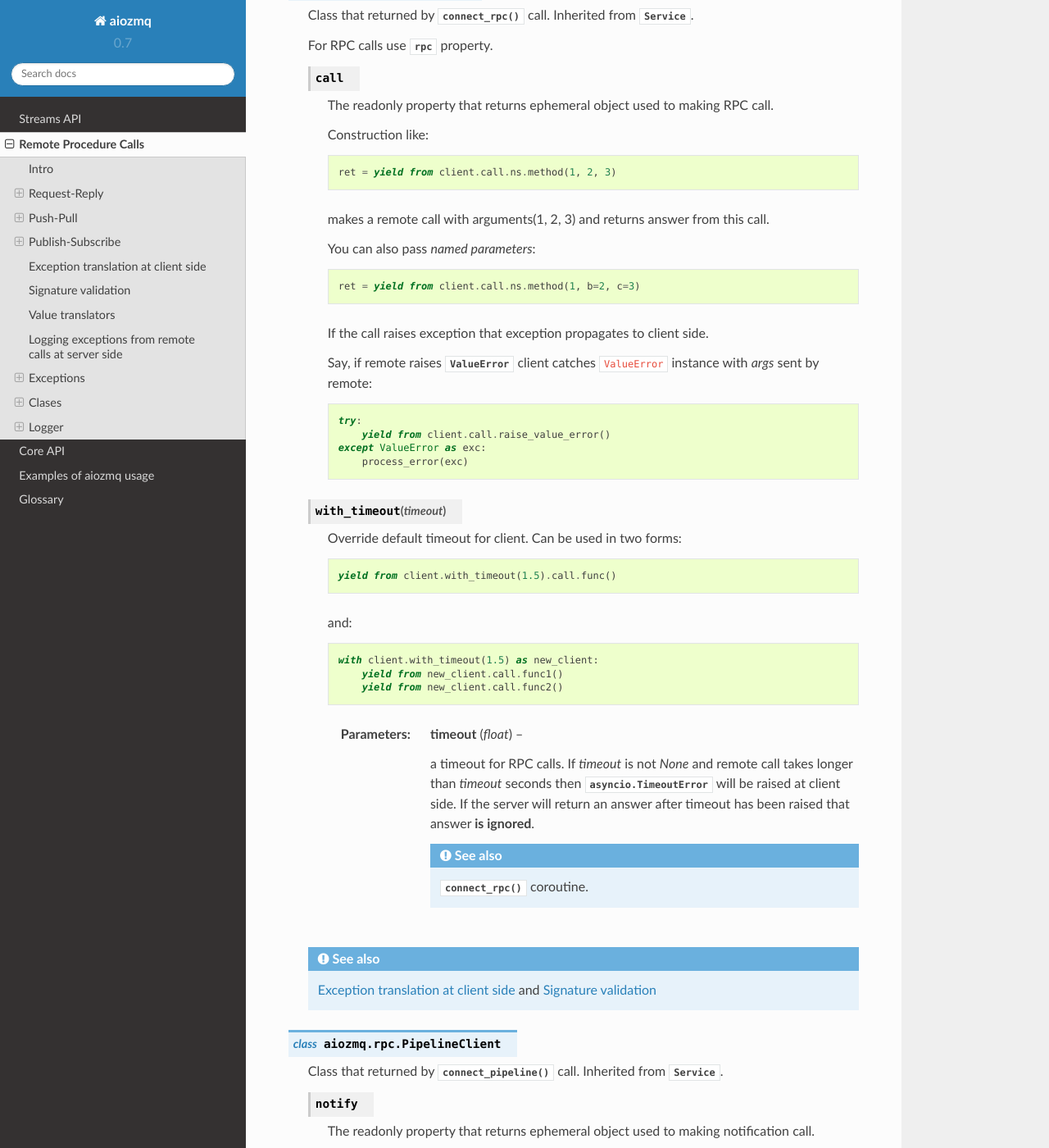
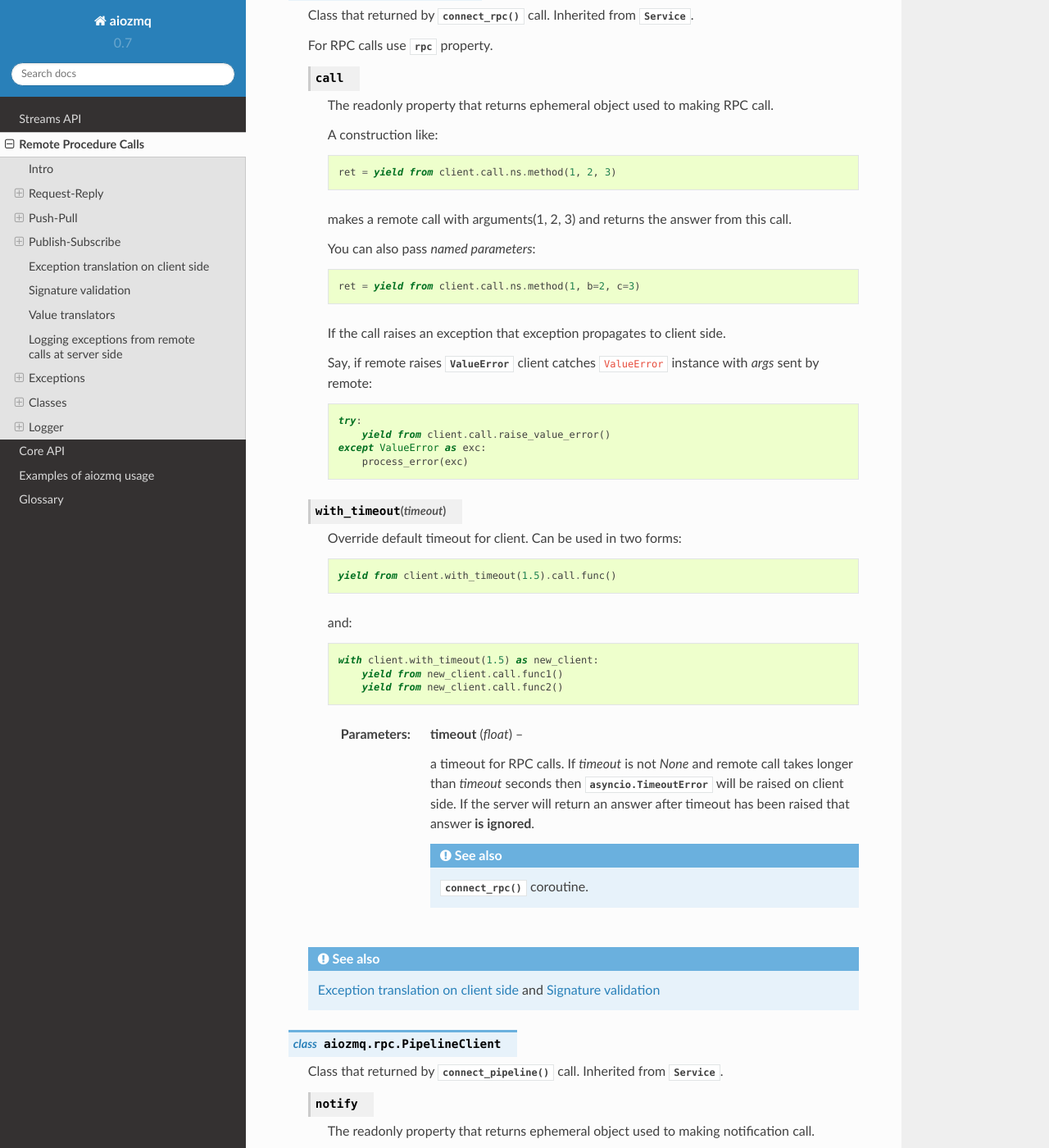
Before and after one commit to aio-libs/aiozmq, a Sphinx documentation site: the page built from docs/rpc.rst, in a window 1280 px wide and 1400 px high, scrolled down 16398 px. Shown: the whole window at 82% size. Built offline with Sphinx 7.4.7 and the Read the Docs theme 2.0.0, drawn with Linux system fonts in a browser that asks for light colours; some of the changed text lies outside the part shown.

Commit message:
Fix typos/language

```diff
--- a/docs/rpc.rst
+++ b/docs/rpc.rst
@@ -109,7 +109,7 @@ The basic usage is::
     :param float timeout: an optional timeout for RPC calls. If
        *timeout* is not *None* and remote call takes longer than
        *timeout* seconds then :exc:`asyncio.TimeoutError` will be raised
-       at client side. If the server will return an answer after timeout
+       on client side. If the server will return an answer after timeout
        has been raised that answer **is ignored**.
 
        .. seealso:: :meth:`RPCClient.with_timeout` method.
@@ -413,7 +413,7 @@ The basic usage is::
 
 .. _aiozmq-rpc-exception-translation:
 
-Exception translation at client side
+Exception translation on client side
 ====================================
 
 If a remote server method raises an exception, that exception is passed
@@ -774,7 +774,7 @@ Exceptions
       :attr:`Service.transport` property.
 
 
-Clases
+Classes
 ======
 
 .. decorator:: method
@@ -880,18 +880,18 @@ Clases
       The readonly property that returns ephemeral object used to making
       RPC call.
 
-      Construction like::
+      A construction like::
 
           ret = yield from client.call.ns.method(1, 2, 3)
 
-      makes a remote call with arguments(1, 2, 3) and returns answer
+      makes a remote call with arguments(1, 2, 3) and returns the answer
       from this call.
 
       You can also pass *named parameters*::
 
           ret = yield from client.call.ns.method(1, b=2, c=3)
 
-      If the call raises exception that exception propagates to client side.
+      If the call raises an exception that exception propagates to client side.
 
       Say, if remote raises :class:`ValueError` client catches
       ``ValueError`` instance with *args* sent by remote::
@@ -916,7 +916,7 @@ Clases
       :param float timeout: a timeout for RPC calls. If
          *timeout* is not *None* and remote call takes longer than
          *timeout* seconds then :exc:`asyncio.TimeoutError` will be raised
-         at client side. If the server will return an answer after timeout
+         on client side. If the server will return an answer after timeout
          has been raised that answer **is ignored**.
 
          .. seealso:: :func:`connect_rpc` coroutine.
@@ -947,17 +947,17 @@ Clases
 
 .. class:: PubSubClient
 
-   Class that returned by :func:`connect_pubsub` call. Inherited from
+   Class that is returned by :func:`connect_pubsub` call. Inherited from
    :class:`Service`.
 
    For *pubsub* calls use :meth:`~RPCClient.publish` method.
 
    .. method:: publish(topic)
 
-      The call that returns ephemeral object used to making
+      The call that returns an ephemeral object used to make a
       *publisher call*.
 
-      Construction like::
+      A construction like::
 
           ret = yield from client.publish('topic').ns.method(1, b=2)
 
```
Also changed, not shown: other parts of docs/rpc.rst (+8 -8 lines).
